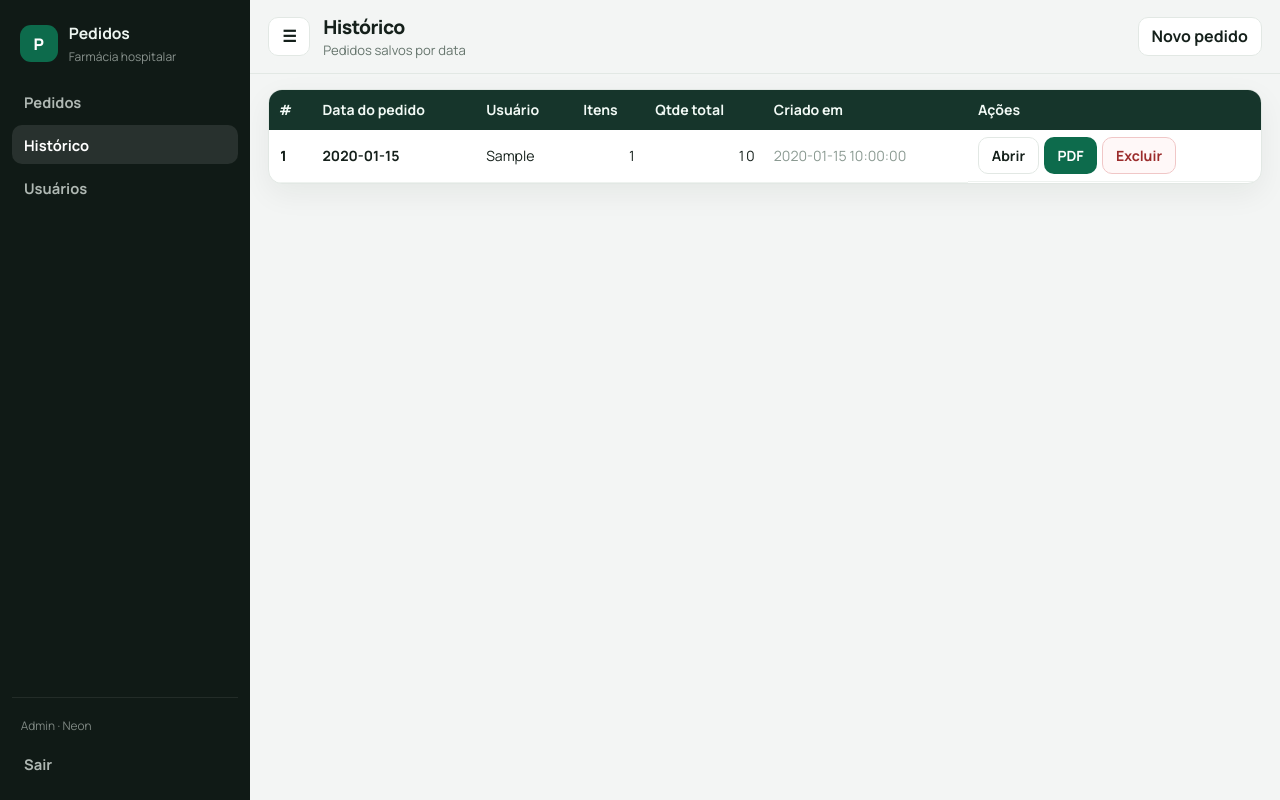
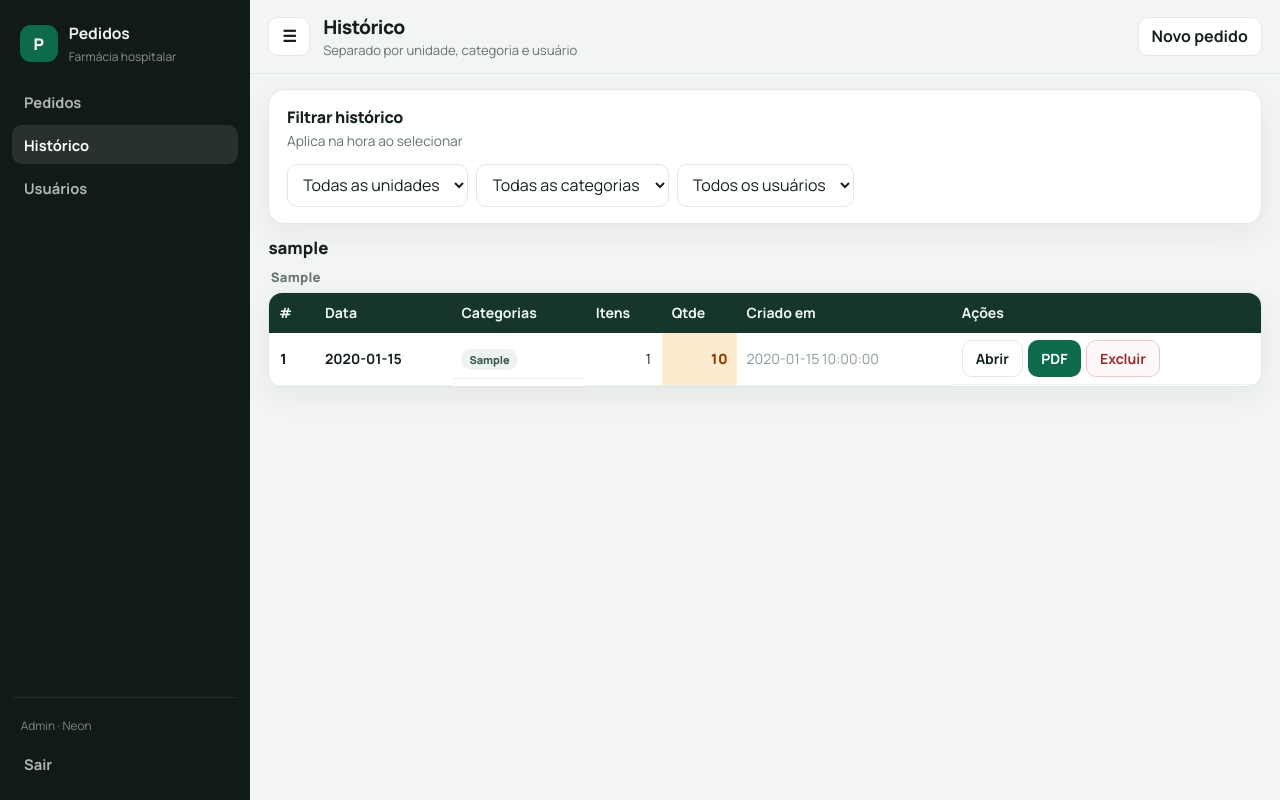
Before and after one commit to drjephesson-cpu/pedidos-ufcd, a Flask app: page /historico in a window 1280 px wide. Run offline with Flask 3, Linux system fonts and the light colour scheme; the visitor is signed in with stand-in values (Sample User, id 1); tables that the repository leaves empty hold one stand-in row (values such as "Sample post"); some libraries are stand-ins or nearby versions.

Commit message:
Organize history by unit, category, and user with instant filters.
Co-authored-by: Cursor <cursoragent@cursor.com>

```diff
--- a/app.py
+++ b/app.py
@@ -52,6 +52,7 @@ from db import (
     criar_pedido,
     excluir_pedido,
     init_db,
+    listar_filtros_historico,
     listar_pedidos,
     obter_pedido,
     using_neon,
@@ -1042,6 +1043,7 @@ def pedido_salvar():
             observacao=obs,
             itens=itens,
             sqlite_path=_db_path(),
+            unidade=uid,
         )
         session["extras_manuais"] = []
         session.modified = True
@@ -1098,14 +1100,67 @@ def pedido_pdf_atual():
 @app.route("/historico")
 @login_required
 def historico():
+    f_unidade = (request.args.get("unidade") or "").strip() or None
+    f_aba = (request.args.get("aba") or "").strip() or None
+    f_usuario = (request.args.get("usuario") or "").strip() or None
+    if f_unidade in ("centro", "centro_cirurgico", "bloco"):
+        f_unidade = "cc"
     try:
-        pedidos = listar_pedidos(_db_path())
+        # garante coluna unidade
+        init_db(_db_path())
+        pedidos = listar_pedidos(
+            _db_path(), unidade=f_unidade, aba=f_aba, usuario=f_usuario
+        )
+        filtros = listar_filtros_historico(_db_path())
     except Exception as e:
         pedidos = []
+        filtros = {"usuarios": [], "abas": [], "unidades": []}
         flash(f"Erro ao carregar histórico: {e}", "erro")
+
+    # títulos de unidade conhecidos + ids vindos do banco
+    unidade_opcoes = []
+    seen = set()
+    for uid, cfg in UNIDADES.items():
+        unidade_opcoes.append({"id": uid, "titulo": cfg["titulo"]})
+        seen.add(uid)
+    for uid in filtros.get("unidades") or []:
+        if uid and uid not in seen:
+            unidade_opcoes.append({"id": uid, "titulo": uid})
+            seen.add(uid)
+
+    # agrupar para exibição: unidade → usuário → pedidos
+    grupos = []
+    atual_u = object()
+    atual_user = object()
+    bloco_u = None
+    bloco_user = None
+    for p in pedidos:
+        uid = p.get("unidade") or "ufcd"
+        user_name = p.get("usuario") or "—"
+        if uid != atual_u:
+            atual_u = uid
+            atual_user = object()
+            bloco_u = {
+                "unidade_id": uid,
+                "unidade_titulo": UNIDADES.get(uid, {}).get("titulo") or uid,
+                "usuarios": [],
+            }
+            grupos.append(bloco_u)
+        if user_name != atual_user:
+            atual_user = user_name
+            bloco_user = {"usuario": user_name, "pedidos": []}
+            bloco_u["usuarios"].append(bloco_user)
+        bloco_user["pedidos"].append(p)
+
     return render_template(
         "historico.html",
         pedidos=pedidos,
+        grupos=grupos,
+        filtros=filtros,
+        unidade_opcoes=unidade_opcoes,
+        f_unidade=f_unidade or "",
+        f_aba=f_aba or "",
+        f_usuario=f_usuario or "",
         user=current_user(),
         is_admin=is_admin(),
         usando_neon=using_neon(),
@@ -1119,9 +1174,23 @@ def historico_detalhe(pedido_id: int):
     if not ped:
         flash("Pedido não encontrado.", "erro")
         return redirect(url_for("historico"))
+    uid = ped.get("unidade") or "ufcd"
+    # agrupa itens por categoria (subitem)
+    por_aba = []
+    atual = None
+    bloco = None
+    for it in ped.get("itens") or []:
+        aba = it.get("aba") or "Sem categoria"
+        if aba != atual:
+            atual = aba
+            bloco = {"aba": aba, "itens": []}
+            por_aba.append(bloco)
+        bloco["itens"].append(it)
     return render_template(
         "historico_detalhe.html",
         pedido=ped,
+        por_aba=por_aba,
+        unidade_titulo=UNIDADES.get(uid, {}).get("titulo") or uid,
         user=current_user(),
         is_admin=is_admin(),
     )
@@ -1142,7 +1211,7 @@ def historico_pdf(pedido_id: int):
         data_str = str(data_ped)
         data_iso = str(data_ped)
     pdf = gerar_pdf_pedido(
-        titulo=f"Pedido #{pedido_id}",
+        titulo=f"Pedido #{pedido_id} — {UNIDADES.get(ped.get('unidade') or 'ufcd', {}).get('titulo') or ped.get('unidade') or 'UFCD'}",
         data_pedido=data_str,
         usuario=ped.get("usuario"),
         itens=ped.get("itens") or [],
--- a/public/style.css
+++ b/public/style.css
@@ -613,3 +613,37 @@ td.col-qtde-pedir {
   .filters { margin-left: 0; width: 100%; }
   .table-wrap { max-height: calc(100vh - 12rem); }
 }
+
+.hist-group { margin-bottom: 1.4rem; }
+.hist-group-head {
+  display: flex;
+  align-items: center;
+  gap: 0.75rem;
+  margin: 0 0 0.55rem;
+}
+.hist-group-head h2 {
+  margin: 0;
+  font-size: 1.05rem;
+  font-weight: 800;
+  color: var(--ink);
+}
+.hist-user-block { margin: 0 0 1rem; }
+.hist-user-title {
+  margin: 0 0 0.4rem 0.15rem;
+  font-size: 0.82rem;
+  font-weight: 750;
+  color: var(--muted);
+  letter-spacing: 0.02em;
+}
+.hist-abas {
+  display: flex;
+  flex-wrap: wrap;
+  gap: 0.3rem;
+  max-width: 22rem;
+}
+.hist-abas .meta-pill {
+  font-size: 0.68rem;
+  padding: 0.18rem 0.5rem;
+  background: #eef3f0;
+  color: #355548;
+}
--- a/templates/historico.html
+++ b/templates/historico.html
@@ -1,36 +1,78 @@
 {% set nav_active = 'historico' %}
 {% extends "base.html" %}
 
-{% block title %}Histórico — Pedidos UFCD{% endblock %}
+{% block title %}Histórico — Pedidos{% endblock %}
 {% block page_title %}Histórico{% endblock %}
-{% block page_sub %}Pedidos salvos por data{% endblock %}
+{% block page_sub %}Separado por unidade, categoria e usuário{% endblock %}
 
 {% block top_actions %}
   <a class="btn" href="{{ url_for('index') }}">Novo pedido</a>
 {% endblock %}
 
 {% block content %}
+  <section class="panel-card filter-card">
+    <div class="panel-card-head">
+      <h2>Filtrar histórico</h2>
+      <p>Aplica na hora ao selecionar</p>
+    </div>
+    <form class="panel-card-body filters" method="get">
+      <select name="unidade" onchange="this.form.submit()">
+        <option value="">Todas as unidades</option>
+        {% for u in unidade_opcoes %}
+        <option value="{{ u.id }}" {% if f_unidade == u.id %}selected{% endif %}>{{ u.titulo }}</option>
+        {% endfor %}
+      </select>
+      <select name="aba" onchange="this.form.submit()">
+        <option value="">Todas as categorias</option>
+        {% for a in filtros.abas %}
+        <option value="{{ a }}" {% if f_aba == a %}selected{% endif %}>{{ a }}</option>
+        {% endfor %}
+      </select>
+      <select name="usuario" onchange="this.form.submit()">
+        <option value="">Todos os usuários</option>
+        {% for u in filtros.usuarios %}
+        <option value="{{ u }}" {% if f_usuario == u %}selected{% endif %}>{{ u }}</option>
+        {% endfor %}
+      </select>
+    </form>
+  </section>
+
+  {% if grupos %}
+    {% for g in grupos %}
+    <section class="hist-group">
+      <header class="hist-group-head">
+        <h2>{{ g.unidade_titulo }}</h2>
+      </header>
+      {% for ug in g.usuarios %}
+      <div class="hist-user-block">
+        <h3 class="hist-user-title">{{ ug.usuario }}</h3>
         <div class="table-wrap users-table">
           <table>
             <thead>
               <tr>
                 <th>#</th>
-          <th>Data do pedido</th>
-          <th>Usuário</th>
+                <th>Data</th>
+                <th>Categorias</th>
                 <th>Itens</th>
-          <th>Qtde total</th>
+                <th>Qtde</th>
                 <th>Criado em</th>
                 <th>Ações</th>
               </tr>
             </thead>
             <tbody>
-        {% for p in pedidos %}
+              {% for p in ug.pedidos %}
               <tr>
                 <td class="mono">{{ p.id }}</td>
                 <td><strong>{{ p.data_pedido.strftime('%d/%m/%Y') if p.data_pedido.strftime is defined else p.data_pedido }}</strong></td>
-          <td>{{ p.usuario or '—' }}</td>
+                <td class="hist-abas">
+                  {% for a in p.abas_lista %}
+                    <span class="meta-pill">{{ a }}</span>
+                  {% else %}
+                    <span class="muted">—</span>
+                  {% endfor %}
+                </td>
                 <td class="num">{{ p.qtd_itens }}</td>
-          <td class="num">{{ p.qtd_total | int }}</td>
+                <td class="num col-qtde-pedir">{{ p.qtd_total | int }}</td>
                 <td class="muted">{{ p.criado_em }}</td>
                 <td class="actions">
                   <a class="btn" href="{{ url_for('historico_detalhe', pedido_id=p.id) }}">Abrir</a>
@@ -42,10 +84,18 @@
                   {% endif %}
                 </td>
               </tr>
-        {% else %}
-        <tr><td colspan="7" class="empty">Nenhum pedido salvo ainda.</td></tr>
               {% endfor %}
             </tbody>
           </table>
         </div>
+      </div>
+      {% endfor %}
+    </section>
+    {% endfor %}
+  {% else %}
+    <section class="empty-state">
+      <h2>Nenhum pedido neste filtro</h2>
+      <p>Ajuste unidade, categoria ou usuário — ou salve um novo pedido.</p>
+    </section>
+  {% endif %}
 {% endblock %}
```
Also changed, not shown: db.py (+155 -20 lines), static/style.css (+34 -0 lines), templates/historico_detalhe.html (+20 -11 lines). Lines whose indentation alone changed are shown as unchanged.
